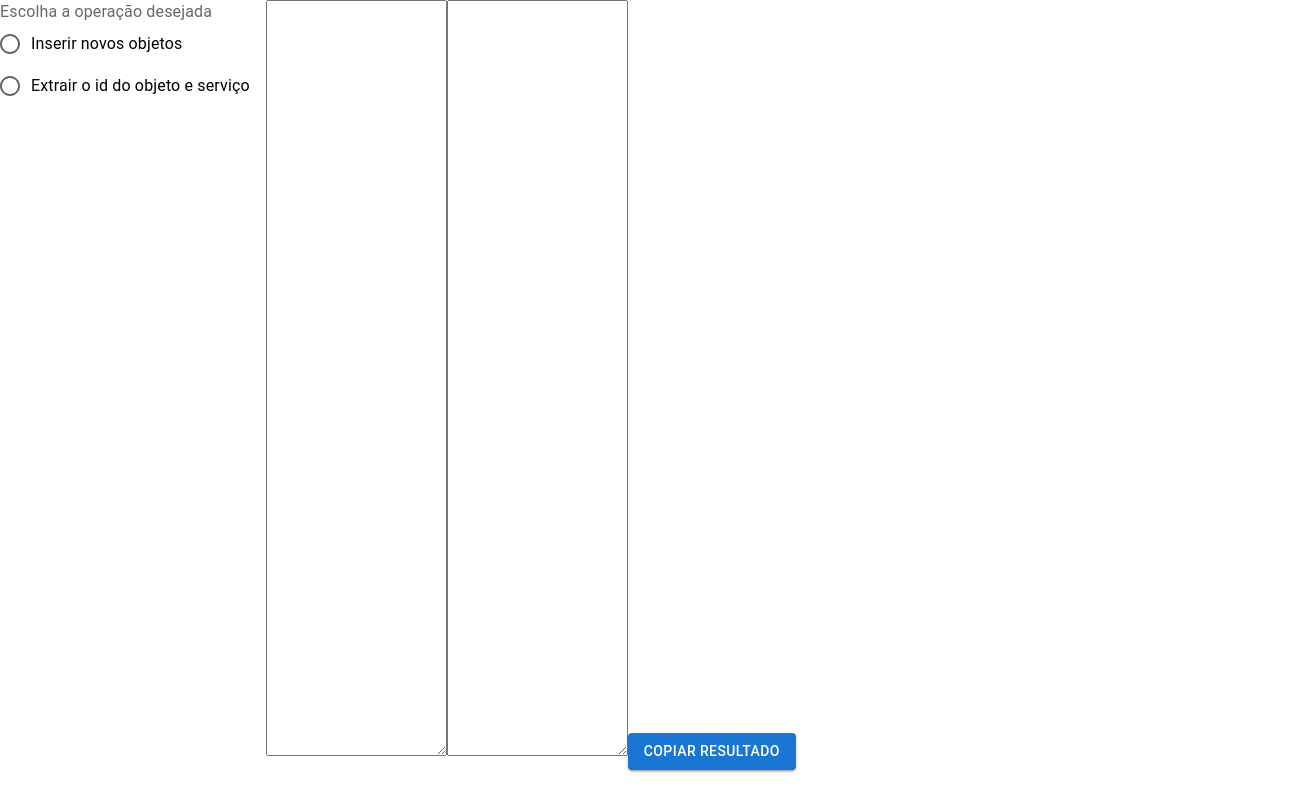
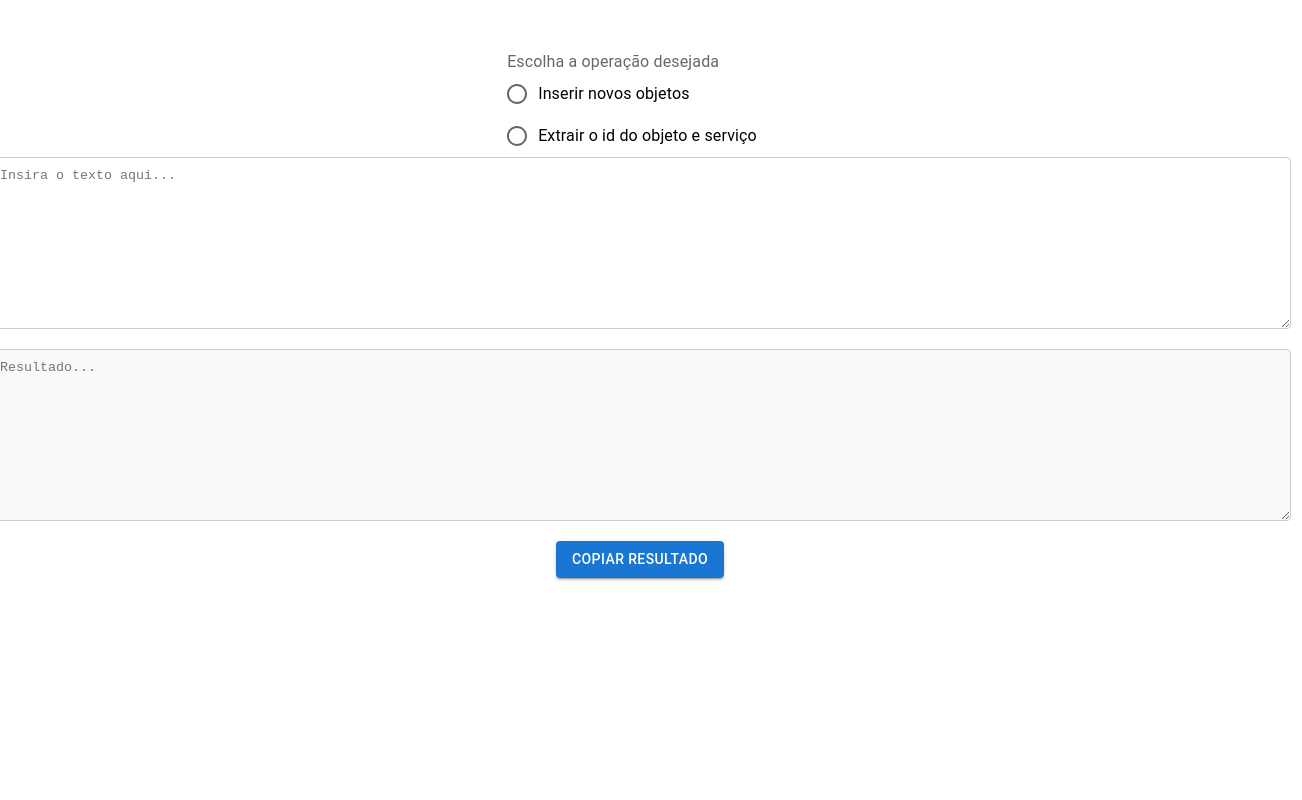
Before and after one commit to 10diieggos/sistema_gestao_entregas, a React (Create React App) app in the folder frontend/: page /sqlconstrutor in a window 1280 px wide. Shown: the whole page, 1302 px wide, since content can reach past the window. Built offline with nearby package versions, Linux system fonts and the light colour scheme.

Commit message:
Adição dos primeiros estilos

```diff
--- /dev/null
+++ b/frontend/src/components/sqlconstrutor/Formulario.css
@@ -0,0 +1,30 @@
+/* caminho relativo deste arquivo: frontend/src/components/sqlconstrutor/Formulario.css */
+.form-container {
+  display: flex;
+  flex-direction: column;
+  align-items: center;
+  justify-content: center;
+  margin-top: 50px;
+}
+
+.form-control {
+  margin-bottom: 20px;
+}
+
+.textarea {
+  width: 100%;
+  padding: 10px;
+  margin-bottom: 20px;
+  border: 1px solid #ccc;
+  border-radius: 4px;
+  resize: vertical;
+}
+
+.output-textarea {
+  background-color: #f9f9f9;
+  color: #333;
+}
+
+.btn {
+  margin-top: 20px;
+}
--- a/frontend/src/components/sqlconstrutor/Formulario.js
+++ b/frontend/src/components/sqlconstrutor/Formulario.js
@@ -1,8 +1,10 @@
+// caminho relativo deste arquivo: frontend/src/components/sqlconstrutor/Formulario.js
 import React from 'react';
 import { FormControl, FormLabel, Radio, RadioGroup, FormControlLabel, Button } from '@mui/material';
 import { TextareaAutosize } from '@mui/base';
 import extrai_id_objeto from './extrai_id_objeto';
 import insere_novos_objetos from './insere_novos_objetos';
+import './Formulario.css';
 
 class Formulario extends React.Component {
   constructor(props) {
@@ -51,9 +53,8 @@ class Formulario extends React.Component {
 
   render() {
     return (
-      <form>
-
-        <FormControl>
+      <div className="form-container">
+        <FormControl className="form-control">
           <FormLabel id="demo-radio-buttons-group-label">Escolha a operação desejada</FormLabel>
           <RadioGroup
             aria-labelledby="demo-radio-buttons-group-label"
@@ -67,22 +68,26 @@ class Formulario extends React.Component {
         </FormControl>
 
         <TextareaAutosize
-          minRows={50}
-          maxRows="60"
+          className="textarea"
+          minRows={10}
+          maxRows="20"
           value={this.state.inputText}
           onChange={this.handleInputChange}
+          placeholder="Insira o texto aqui..."
         />
 
         <TextareaAutosize
-          minRows={50}
-          maxRows="60"
+          className="textarea output-textarea"
+          minRows={10}
+          maxRows="20"
           value={this.state.outputText}
           readOnly
+          placeholder="Resultado..."
         />
 
-        <Button variant="contained" onClick={this.handleCopyClick}>Copiar resultado</Button>
+        <Button className="btn" variant="contained" onClick={this.handleCopyClick}>Copiar resultado</Button>
 
-      </form>
+      </div>
     );
   }
 }
```
